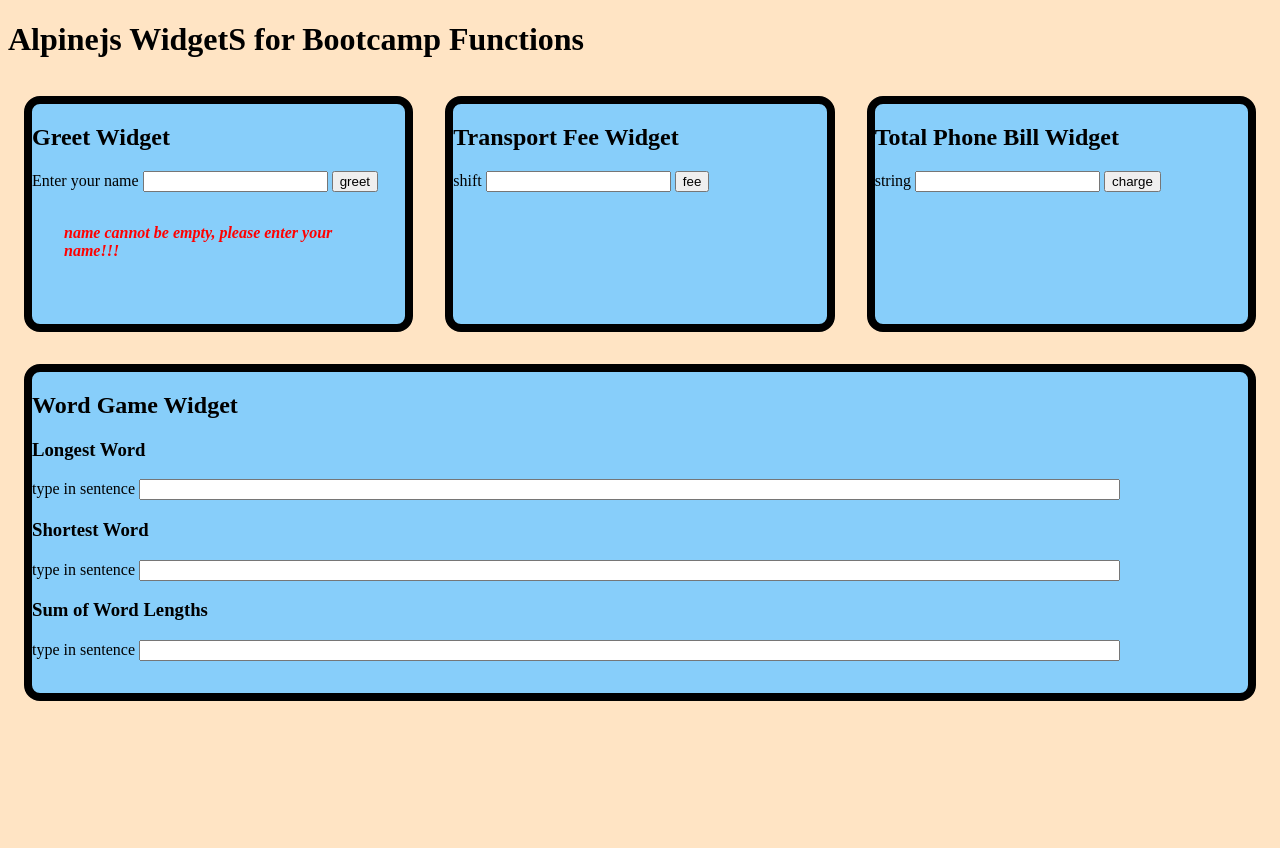
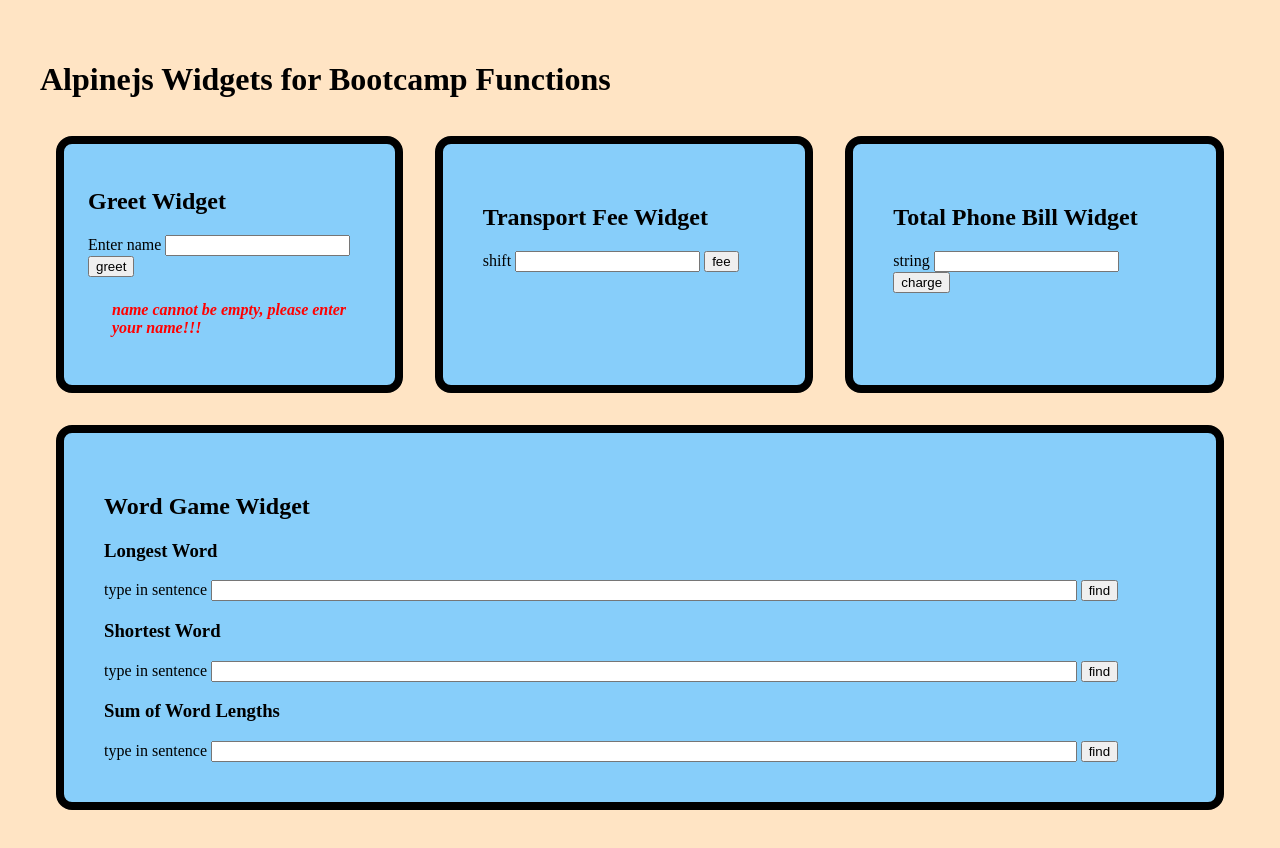
Before and after one commit to manshed17/alpinejswidgets, a plain HTML site: page index.html in a window 1280 px wide. Both pictures are taken after a click on the button "greet". Before the commit the page ends 800 px from the top, so only its background shows below. Drawn offline with nearby package versions, Linux system fonts and the light colour scheme.

Commit message:
üpdated with feedback

```diff
--- a/index.html
+++ b/index.html
@@ -21,16 +21,16 @@
 
 </head>
 <body>
-    <h1>Alpinejs WidgetS for Bootcamp Functions</h1>
+    <h1>Alpinejs Widgets for Bootcamp Functions</h1>
     <div class="container">
     <div class="greetMe">
         <div x-data="greetData">
         <h2>Greet Widget</h2>
 
-        <label for="greet">Enter your name</label>
+        <label for="greet">Enter name</label>
         <input type="text"x-model="name" id="greet"> <button @click="greetMe, show=true">greet</button>
         <div class="showAmount" x-show="show" x-text="greeting">
-            greeting HERE
+            <!-- greeting HERE -->
 
         </div>
 
@@ -46,7 +46,7 @@
         <input type="text"x-model="shiftTime" id="shift"> <button  @click="displayFee, show1=true">fee</button>
 
             <div class="showAmount" x-show="show1" x-text="fee">
-               transport fare HERE
+               <!-- transport fare HERE -->
 
             </div>
         </div>
@@ -61,7 +61,7 @@
         <input type="text"x-model="string" id="shift"> <button @click="calculateTotal, show2=true">charge</button>
 
             <div class="showAmount" x-show="show2" x-text="stringAmount">
-               phone bill HERE
+               <!-- phone bill HERE -->
 
             </div>
         </div>
@@ -72,27 +72,27 @@
         <h2>Word Game Widget</h2>
         <h3>Longest Word</h3>
         <label for="items">type in sentence</label>
-        <input class= "sentence"type="text"x-model="wordString" id="items"> <button @click="findLongestWord, show3=true" x-show="wordString.length>0">find</button>
+        <input class= "sentence"type="text"x-model="wordString" id="items"> <button @click="findLongestWord, show3=true">find</button>
 
             <div class="showAmount" x-show="show3" x-text="filteredWord">
-               longest word  HERE
+               <!-- longest word  HERE -->
 
             </div>
 
             <h3>Shortest Word</h3>
             <label for="items">type in sentence</label>
-            <input class= "sentence"type="text"x-model="wordString1" id="items"> <button @click="findShortestWord, show4=true"x-show="wordString1.length>0">find</button>
+            <input class= "sentence"type="text"x-model="wordString1" id="items"> <button @click="findShortestWord, show4=true">find</button>
 
                 <div class="showAmount" x-show="show4" x-text="filteredWord1">
-                  shortest word   HERE
+                  <!-- shortest word   HERE -->
 
                 </div>
                 <h3>Sum of Word Lengths</h3>
                 <label for="items">type in sentence</label>
-                <input class= "sentence" type="text"x-model="wordString2" id="items"> <button @click="findLength, show5=true" x-show="wordString2.length>0">find</button>
+                <input class= "sentence" type="text"x-model="wordString2" id="items"> <button @click="findLength, show5=true">find</button>
         <div class="showAmount" x-show="show5">
                     <div  x-text="filteredWord2">
-                      sum  HERE
+                      <!-- sum  HERE -->
 
                     </div>
         </div>
--- a/style.css
+++ b/style.css
@@ -3,9 +3,10 @@
  }
  body{
     background-color: bisque;
+    padding: 2em;
  }
 .showAmount{
-    padding: 1em;
+    padding: 0.5em;
     margin: 1em;
     /* background-color: yellow; */
     font-weight: bolder;
@@ -14,7 +15,7 @@
    color: red;
 
 }
-.transportFare, .phoneBill, .greetMe, .wordGame{
+.greetMe{
     background-color: lightskyblue ;
     /* width: 50%; */
     margin: 1em;
@@ -22,6 +23,17 @@
     border-radius: 1em;
     border: 0.5em solid;
     flex: 1;
+    padding: 1.5em;
+}
+.transportFare, .phoneBill, .wordGame{
+    background-color: lightskyblue ;
+    /* width: 50%; */
+    margin: 1em;
+    padding-bottom: 2em;
+    border-radius: 1em;
+    border: 0.5em solid;
+    flex: 1;
+    padding: 2.5em;
 }
 
 .sentence{
--- a/wordGame.js
+++ b/wordGame.js
@@ -8,7 +8,9 @@ function longestWord(x){
          var word = y[i];
 
          }
-      }
+      }if (word.length===0){
+        return "string is empty"
+      }else
         return word;
     }
 
@@ -22,7 +24,9 @@ function longestWord(x){
         shortWord = y;
 
          }
-      }
+      } if (shortWord.length===0){
+        return "string is empty"
+      }else
       return shortWord;
     }
     function wordLengths(sum){
```
